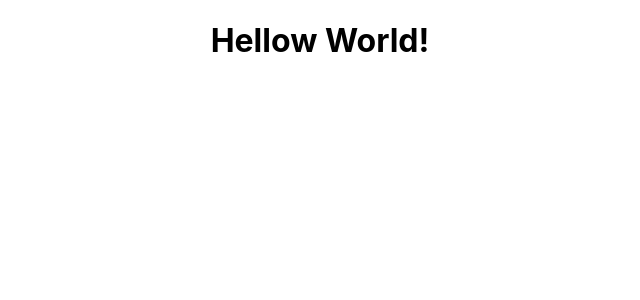
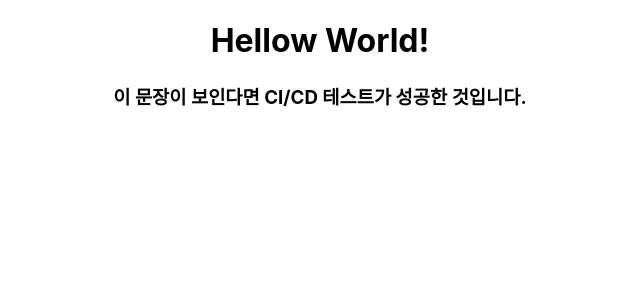
Before and after one commit to suheyon-son/25-1-Capstone, a React (Create React App) app in the folder code/web/: page / in a window 1280 px wide. Shown: the top 300 px of the page, without its empty margins (320-960 px from the left). Built offline with nearby package versions, Linux system fonts and the light colour scheme.

Commit message:
CI/CD 테스트 최종

```diff
--- a/code/web/src/App.js
+++ b/code/web/src/App.js
@@ -5,6 +5,7 @@ function App() {
   return (
     <div className="App">
       <h1>Hellow World!</h1>
+      <h3>이 문장이 보인다면 CI/CD 테스트가 성공한 것입니다.</h3>
     </div>
   );
 }
```
